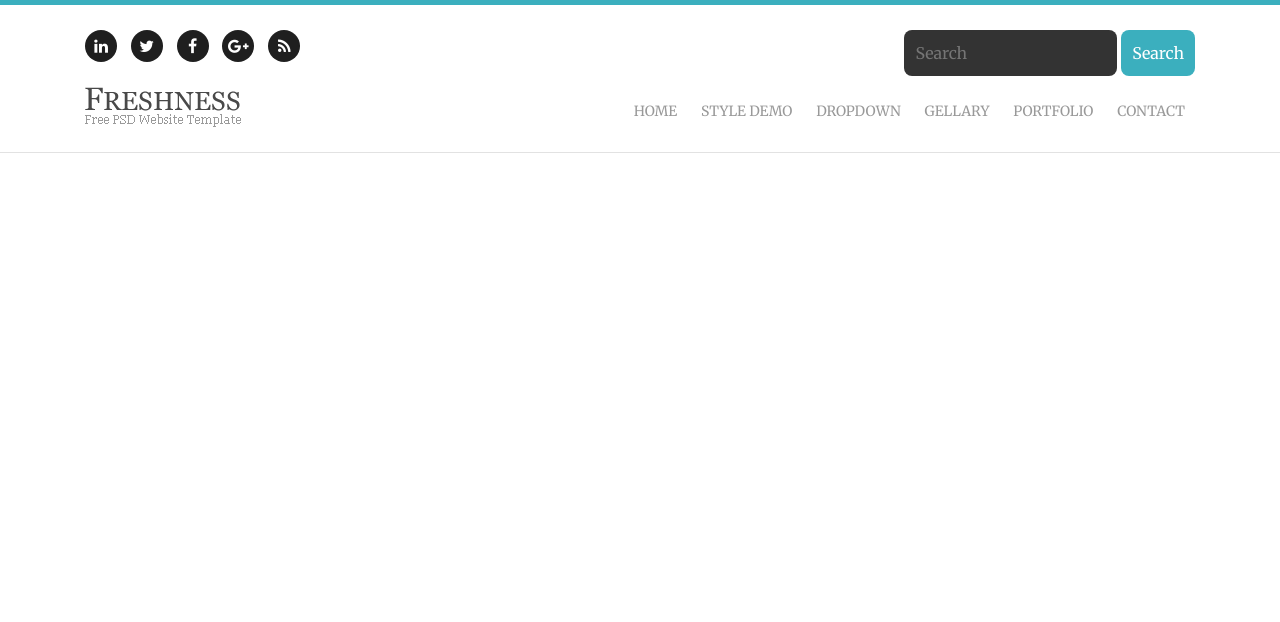
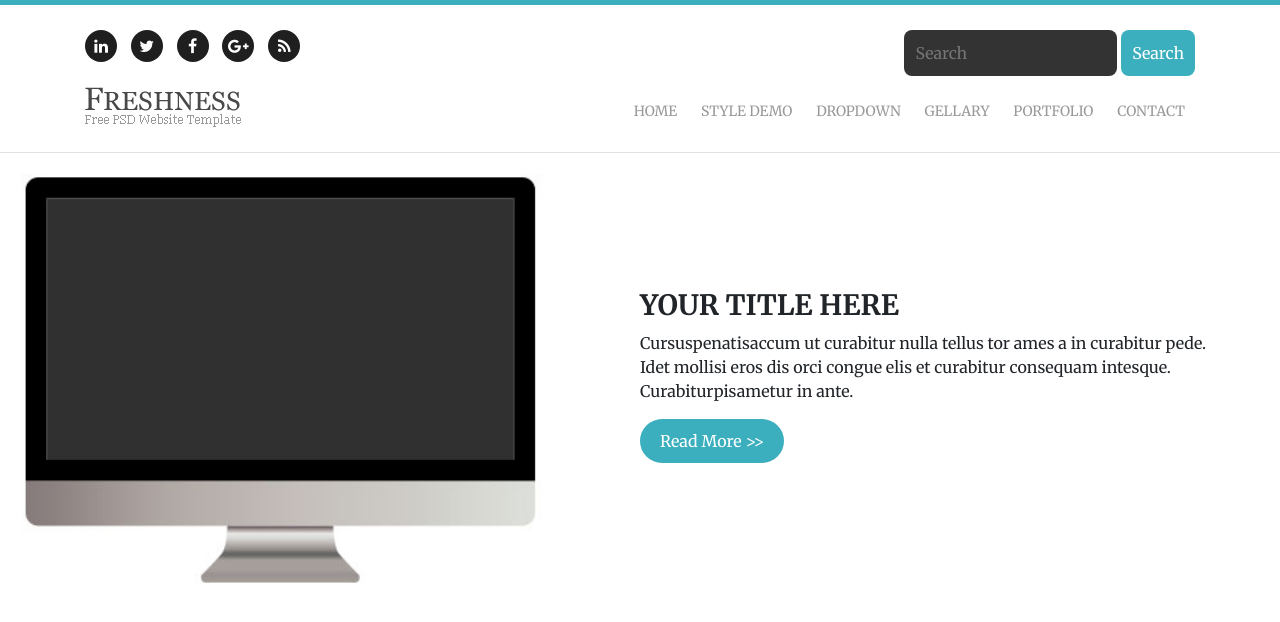
Before and after one commit to kyomei/psd-freshness, a plain HTML site: page index.html in a window 1280 px wide. Drawn offline with Linux system fonts and the light colour scheme.

Commit message:
Banner area concluido

```diff
--- a/assets/css/style.css
+++ b/assets/css/style.css
@@ -94,3 +94,59 @@ input[type="submit"] { cursor: pointer; transition: 0.5s; }
    color: #3bafbe;
 
 }
+
+/* Banner Area Style */
+#banner_area {
+   width: 100%;
+   overflow: hidden;
+   position: relative;
+}
+#banner_area .item {
+   width: 100%;
+   overflow: hidden;
+}
+
+#banner_area .item img {
+   width: 100%;
+   height: auto;
+}
+#banner_area .item .banner_text {
+   position: absolute;
+   left: 0;
+   top: 0;
+   height: 100%;
+   width: 100%;
+}
+#banner_area .item .banner_table {
+   display: table;
+   height: 100%;
+   width: 100%;
+}
+#banner_area .item .banner_table .banner_align {
+   display: table-cell;
+   vertical-align: middle;
+   height: 100%;
+   width: 100%;
+}
+
+#banner_area .item .banner_align .banner_textarea {
+   margin: 0 auto;
+   width: 1170px;
+}
+
+.main_banner {
+   float: right;
+   width: 50%;
+}
+
+.main_banner a {
+   background: #3bafbe none repeat scroll 0 0;
+   border-radius: 25px;
+   color: #fff;
+   display: inline-block;
+   padding: 10px 20px;
+   text-decoration: none;
+}
+.main_banner a:hover {
+   background: #262626 none repeat scroll 0 0;
+}
--- a/index.html
+++ b/index.html
@@ -10,6 +10,7 @@
       <link rel="stylesheet" href="assets/css/style.css" />
    </head>
    <body>
+      <!-- Start .\ header with navbar -->
       <div id="header_area">
          <div class="container">
             <div class="row">
@@ -48,6 +49,29 @@
             </div>
          </div>
       </div>
+      <!-- End .\ header with navbar -->
+
+      <!-- Start .\ Banner -->
+      <div id="banner_area">
+         <div class="item">
+            <img src="assets/img/monitor.jpg" alt="" />
+            <div class="banner_text">
+               <div class="banner_table">
+                  <div class="banner_align">
+                     <div class="banner_textarea">
+                        <div class="main_banner">
+                           <h3>YOUR TITLE HERE</h3>
+                           <p>Cursuspenatisaccum ut curabitur nulla tellus tor ames a in curabitur pede. Idet mollisi eros dis orci congue elis et curabitur consequam intesque. Curabiturpisametur in ante.</p>
+                           <a href="" class="readmore">Read More >></a>
+                        </div>
+                     </div>
+                  </div>
+               </div>
+            </div>
+         </div>
+      </div>
+      <!-- End .\ Banner -->
+
       <!-- scripts -->
       <script src="assets/js/jquery.min.js"></script>
       <script src="assets/js/bootstrap.min.js"></script>
```
